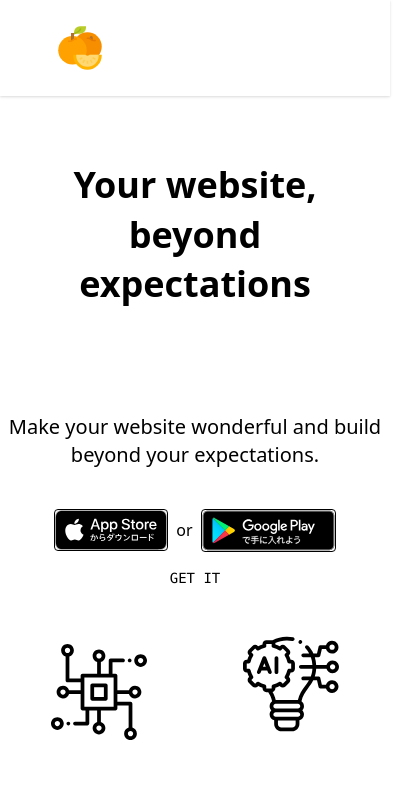
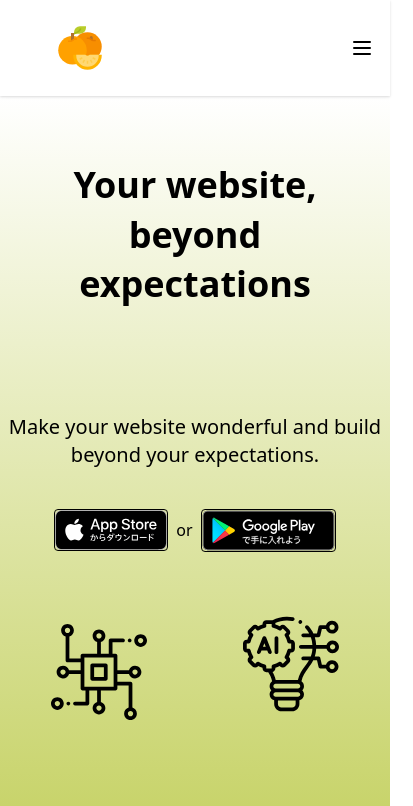
Before and after one commit to youkoucoding/next-homepage, a Next.js app: page / in a window 390 px wide. Shown: the top 806 px of the page, 413 px wide, since content can reach past the window. Built offline with nearby package versions, Linux system fonts and the light colour scheme; a web font is replaced by a local one.

Commit message:
MobileMenu & toggleANDshow

```diff
--- a/components/footer.js
+++ b/components/footer.js
@@ -17,7 +17,7 @@ const resourceLinks = [
 const Footer = () => (
     <footer className='bg-white border-t border-gray-400 pt-14 pb-16'>
         <div className='max-w-7xl mx-auto text-gray-400 px-8 lg:px-0 flex flex-wrap'>
-            <div className='mb-14 flex items-center w-full'>
+            <div className='mb-14 flex flex-wrap items-center w-full'>
                 <img className='h-12 w-12 mr-12' src='logo.svg' alt='logo' />
                 <p className='text-4xl text-primitive font-bold font-montserrat'>Demonstration</p>
             </div>
--- a/components/header.js
+++ b/components/header.js
@@ -1,7 +1,7 @@
 import Button from './button';
 
 const Header = () => (
-    <header className='bg-white'>
+    <header className='bg-gradient-to-t from-secondary to-white'>
         <div className='bg-gray-100 min-h-full'>
             <div className='max-w-4xl mx-auto py-16 px-14 sm:px-6 lg:px-8'>
                 <h1 className='font-sans font-bold text-4xl md:text-5xl lg:text-8xl text-center leading-snug text-gray-800'>
@@ -24,7 +24,6 @@ const Header = () => (
             {/* svg icons */}
             <div className='flex justify-center w-full'>
                 <div className='mt-4 wu-full'>
-                    <p className='font-mono uppercase text-center text-sm text-gray-600'>Get it</p>
                     <div className='flex items-center justify-center mx-auto flex-wrap'>
                         <img className='w-24 h-24 m-12 mb-8' src='cpu.svg' alt='cpu' />
                         <img className='w-24 h-24 m-12' src='innovation.svg' alt='cpu' />
--- a/components/navigator.js
+++ b/components/navigator.js
@@ -1,6 +1,5 @@
 import Link from "next/link";
 import { useState, useEffect } from 'react';
-
 
 const links = [
     {
@@ -25,17 +24,70 @@ const links = [
     },
 ];
 
+const MenuButton = ({ toggleMenu, showMenu }) => (
+    <button
+        type='button'
+        aria-controls='mobile-menu'
+        aria-expanded={showMenu}
+        onClick={toggleMenu}
+        className='p-2 text-gray-400'
+    >
+        <span className='sr-only'>Open menu</span>
+        {showMenu ? (
+            <svg
+                className='h-6 w-6'
+                xmlns="http://www.w3.org/2000/svg"
+                fill="none"
+                viewBox="0 0 24 24"
+                stroke="currentColor"
+                aria-hidden="true"
+                width={24}
+                height={24}
+            >
+                <path strokeLinecap="round" strokeLinejoin="round" strokeWidth={2} d="M6 18L18 6M6 6l12 12" />
+            </svg>
+        ) : (
+            <svg
+                className='h-6 w-6'
+                xmlns="http://www.w3.org/2000/svg"
+                fill="none"
+                viewBox="0 0 24 24"
+                stroke="currentColor"
+                aria-hidden="true"
+                width={24}
+                height={24}
+            >
+                <path strokeLinecap="round" strokeLinejoin="round" strokeWidth={2} d="M4 6h16M4 12h16M4 18h16" />
+            </svg>
+        )}
+    </button>
+);
+
+const MobileMenu = () => (
+    <div className='md:hidden'>
+        <div className='px-2 pt-2 pb-3 space-y-1 sm:px-3'>
+            {links.map((link) => (
+                <Link href={link.href} key={link.label}>
+                    <a className='text-gray-500 block px-3 py-2 text-base font-medium'>
+                        {link.label}
+                    </a>
+                </Link>
+            ))}
+        </div>
+    </div>
+);
+
+
 const Navigator = () => {
-
+    const [showMenu, setShowMenu] = useState(false);
+    const toggleMenu = () => setShowMenu(!showMenu);
     const [offset, setOffset] = useState(0);
-
 
     useEffect(() => {
         window.addEventListener('scroll', () => {
             setOffset(window.pageYOffset);
         });
     }, []);
-
 
     return (
         <div className={`sticky top-0 left-0 right-0 transition-colors duration-400 ease-linear shadow bg-${offset > 55 ? 'secondary' : 'white'}`}>
@@ -52,31 +104,31 @@ const Navigator = () => {
                                 {links.map((link) => (
                                     <Link href={link.href} key={link.label}>
                                         <a
-
                                             className='text-gray-500 hover:text-gray-600 px-3 py-2 rounded-md font-medium font-ramab'
                                         >
                                             {link.label}
                                         </a>
                                     </Link>
                                 ))}
-
                             </div>
                         </div>
                     </div>
-
                     {/* logos & pages  ends*/}
 
                     {/* App buttons */}
-
-                    <div className='hidden md:block'>
+                    <div className='hidden lg:block'>
                         <div className='ml-4 flex items-center md:ml-6 mr-10'>
                             <img className='w-28' src='AppStore.svg' alt='Apple' width={48} height={48} />
                             <img className='w-32 ml-5' src='GooglePlay.svg' alt='Apple' width={48} height={48} />
                         </div>
                     </div>
                     {/* App buttons ends */}
-
+                    {/* MenuButton mobile  */}
+                    <div className='-mr-2 flex md:hidden'>
+                        <MenuButton showMenu={showMenu} toggleMenu={toggleMenu} />
+                    </div>
                 </div>
+                {showMenu ? <MobileMenu /> : null}
             </nav>
         </div>
     );
```
